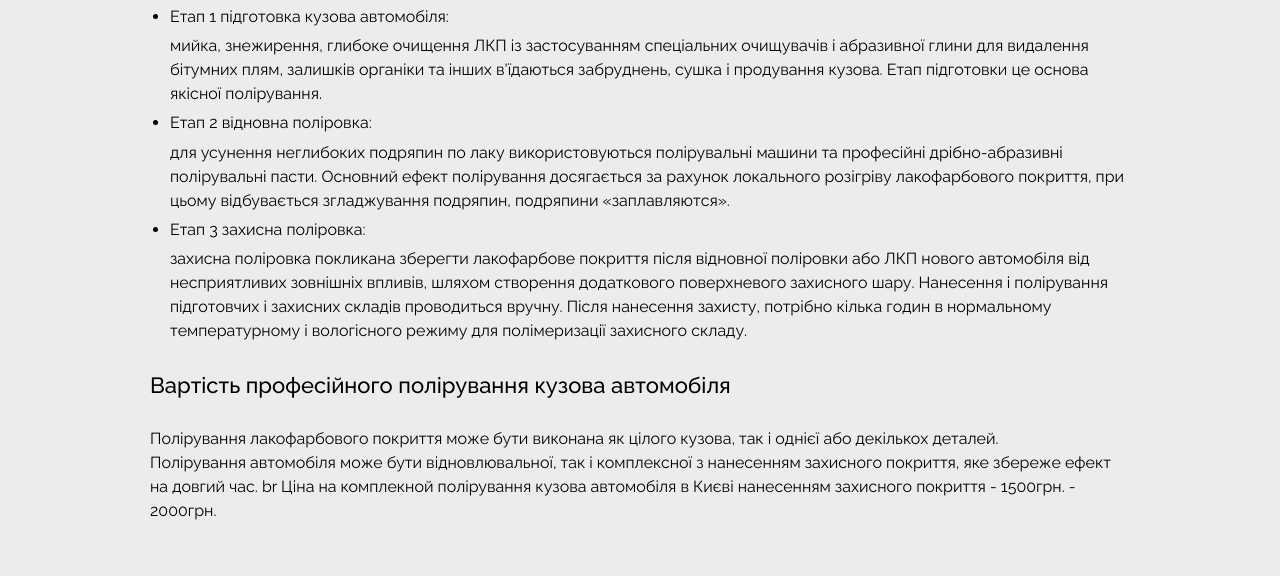
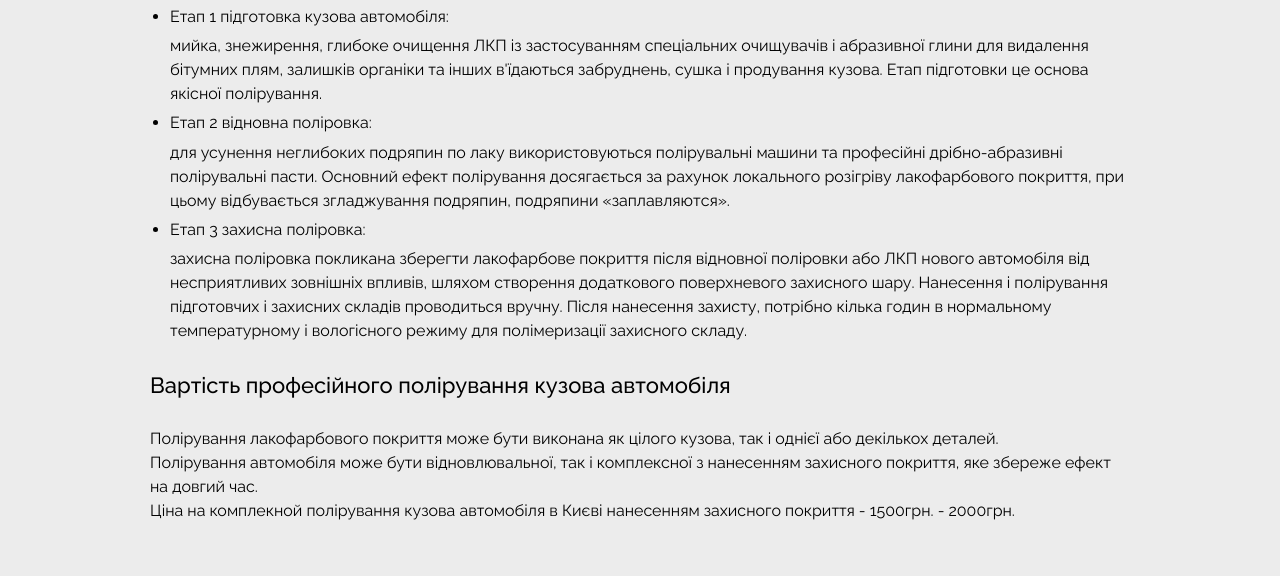
Before and after one commit to 000Admin000/pro-motors.ua, a plain HTML site: page polishing/index.html in a window 1280 px wide. Shown: the part 683-1259 px from the top of the page. Drawn offline with Linux system fonts and the light colour scheme.

Commit message:
Update index.html

```diff
--- a/polishing/index.html
+++ b/polishing/index.html
@@ -89,7 +89,7 @@
 					</ul>
 					<h2 class="cont-title-2">Вартість професійного полірування кузова автомобіля</h2>
 					<p>Полірування лакофарбового покриття може бути виконана як цілого кузова, так і однієї або декількох деталей. <br>
-							Полірування автомобіля може бути відновлювальної, так і комплексної з нанесенням захисного покриття, яке збереже ефект на довгий час. br
+							Полірування автомобіля може бути відновлювальної, так і комплексної з нанесенням захисного покриття, яке збереже ефект на довгий час. <br>
 							Ціна на комплекной полірування кузова автомобіля в Києві нанесенням захисного покриття - 1500грн. - 2000грн.
 					</p>
 				</div>
```
